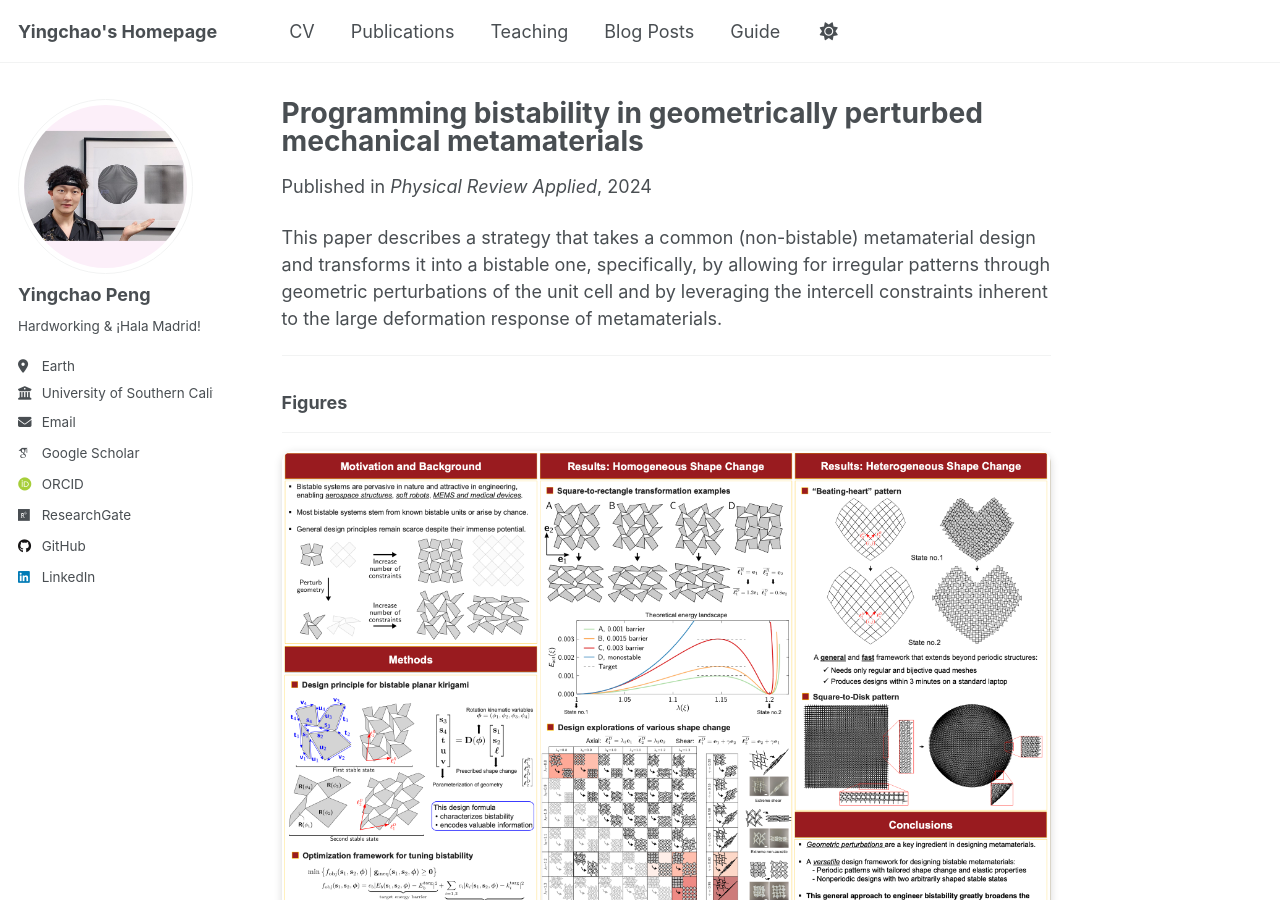
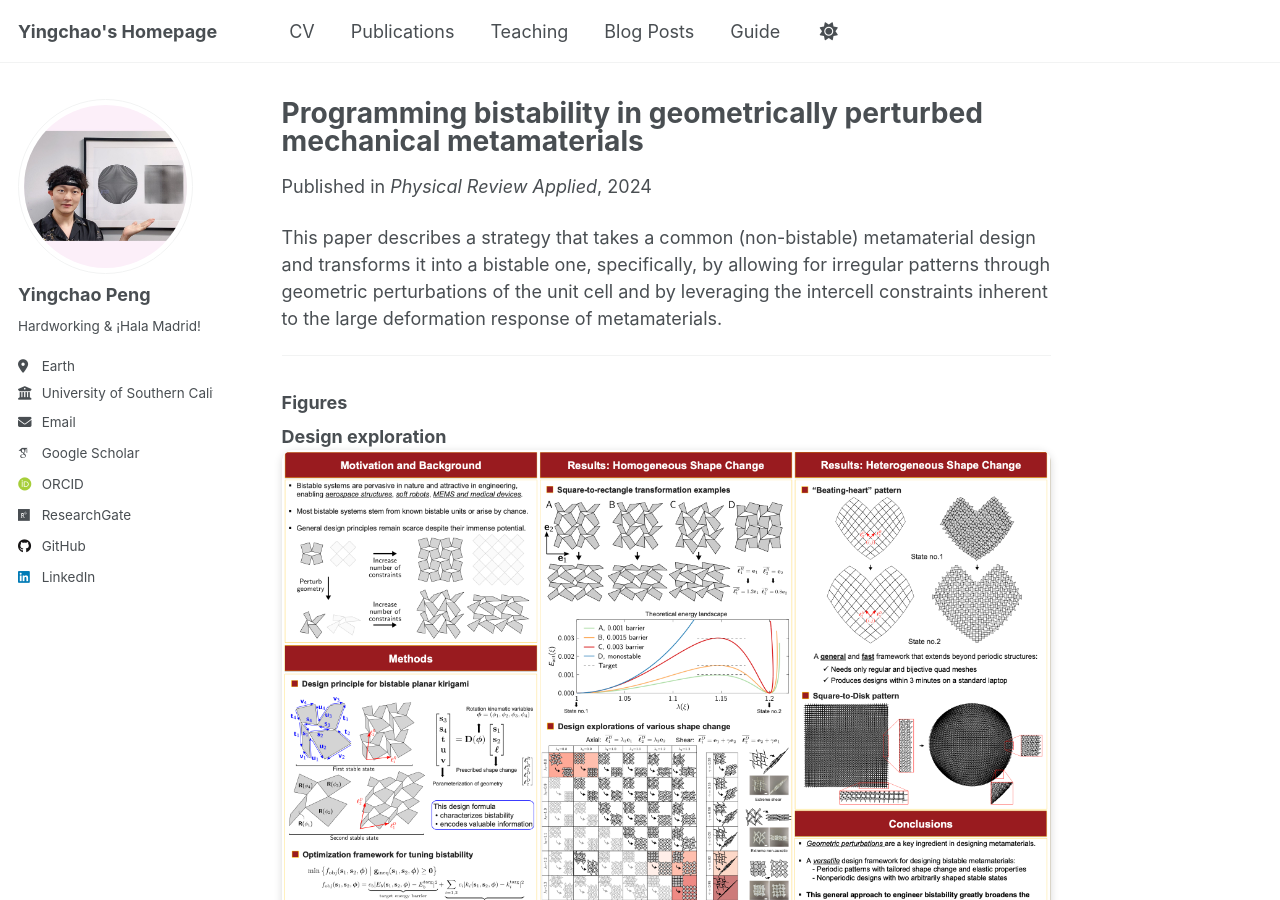
Before and after one commit to YingchaoPeng/YingchaoPeng.github.io, a Jekyll site: the page built from _publications/2024-aps-mechanical-metamaterials.md, in a window 1280 px wide and 900 px high. Built offline with Jekyll 4.4.1, drawn with Linux system fonts in a browser that asks for light colours; some web fonts are replaced; a script that is not in the unit is left out; some of the changed text lies outside the part shown.

Commit message:
Update 2024-aps-mechanical-metamaterials.md

```diff
--- a/_publications/2024-aps-mechanical-metamaterials.md
+++ b/_publications/2024-aps-mechanical-metamaterials.md
@@ -17,15 +17,17 @@ paperurl: "https://journals.aps.org/prapplied/abstract/10.1103/PhysRevApplied.22
 citation: "Peng, Yingchao, Imtiar Niloy, Megan Kam, Paolo Celli, and Paul Plucinsky. 'Programming bistability in geometrically perturbed mechanical metamaterials.' Physical Review Applied 22, no. 1 (2024): 014073."
 ---
 
-
 This paper describes a strategy that takes a common (non-bistable) metamaterial design and transforms it into a bistable one, specifically, by allowing for irregular patterns through geometric perturbations of the unit cell and by leveraging the intercell constraints inherent to the large deformation response of metamaterials.
 
 ---
+
 ### Figures
-** **
+
+**Design exploration**
 <img src="/images/poster.png" alt="Design exploration" style="width:800px; border-radius:12px; box-shadow:0 2px 8px rgba(0,0,0,0.15);">
 
-
+**Heterogeneous designs**
+<img src="/images/Heter.png" alt="Heterogeneous designs" style="width:800px; border-radius:12px; box-shadow:0 2px 8px rgba(0,0,0,0.15);">
 
 ---
 
```
